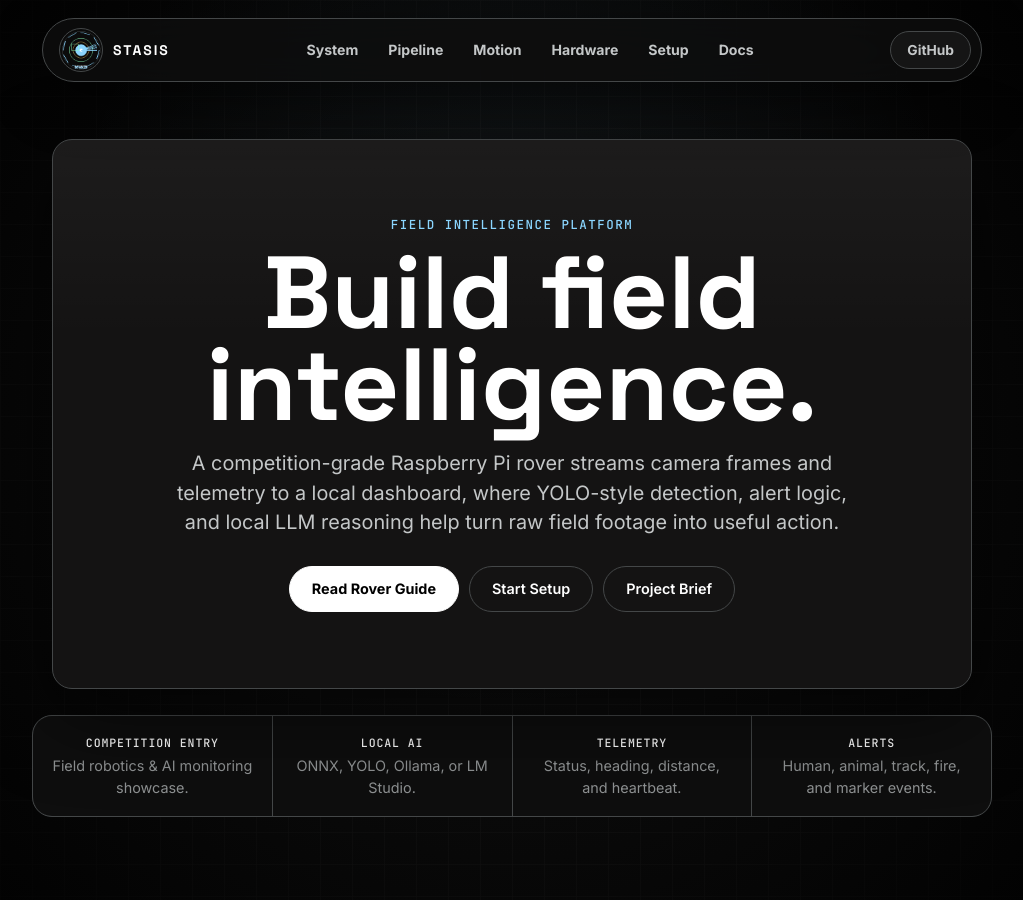
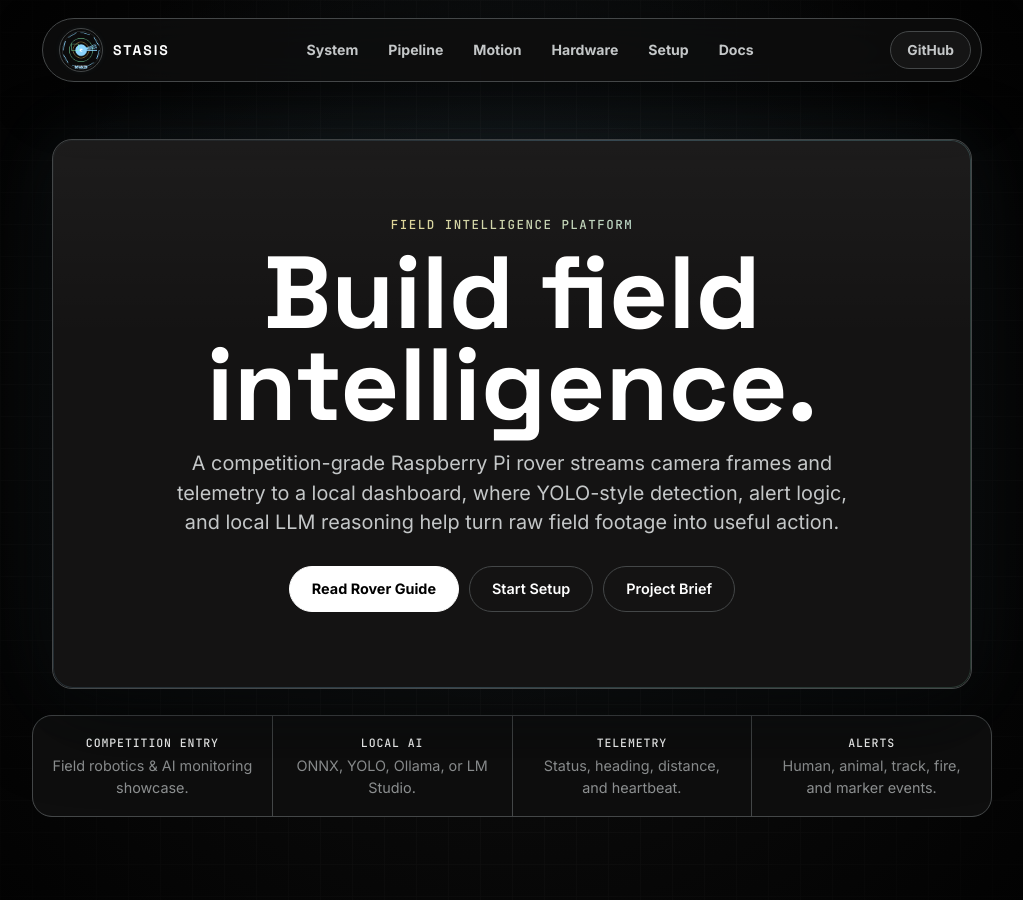
Before and after one commit to Catkartikwastaken/Stasis, a Jekyll site: the page docs/index.html, which Jekyll copies as it is, in a window 1280 px wide and 900 px high. Shown: the whole window, without its empty margins (128-1151 px from the left). Built offline with Jekyll 4.4.1, drawn with Linux system fonts in a browser that asks for light colours; some of the changed text lies outside the part shown.

Commit message:
docs: dramatic visual effects — animated gradient border on hero, pulsing glow, shimmer subtitle, auto-start HUD demo

```diff
--- a/docs/index.html
+++ b/docs/index.html
@@ -1228,6 +1228,81 @@
       filter: drop-shadow(0 0 8px currentColor);
     }
 
+    /* === CREATIVE EFFECTS === */
+
+    /* Animated border glow on hero card */
+    .hero-card {
+      position: relative;
+      overflow: hidden;
+    }
+    .hero-card::before {
+      content: '';
+      position: absolute;
+      inset: 0;
+      border-radius: 20px;
+      padding: 1px;
+      background: conic-gradient(from var(--angle, 0deg),
+        transparent 0%,
+        rgba(139, 214, 255, 0.25) 25%,
+        rgba(140, 255, 189, 0.15) 50%,
+        rgba(139, 214, 255, 0.25) 75%,
+        transparent 100%
+      );
+      -webkit-mask: linear-gradient(#fff 0 0) content-box, linear-gradient(#fff 0 0);
+      -webkit-mask-composite: xor;
+      mask-composite: exclude;
+      pointer-events: none;
+      z-index: 1;
+      animation: border-spin 4s linear infinite;
+    }
+    @keyframes border-spin {
+      to { --angle: 360deg; }
+    }
+    @property --angle {
+      syntax: '<angle>';
+      initial-value: 0deg;
+      inherits: false;
+    }
+
+    /* Pulsing glow on hero card shadow */
+    .hero-card {
+      animation: hero-glow 3s ease-in-out infinite;
+    }
+    @keyframes hero-glow {
+      0%, 100% { box-shadow: 0 26px 80px rgba(0,0,0,0.55), 0 0 40px rgba(139,214,255,0.03); }
+      50% { box-shadow: 0 26px 80px rgba(0,0,0,0.55), 0 0 80px rgba(139,214,255,0.08); }
+    }
+
+    /* Breathing glow on brand logo */
+    .brand-logo {
+      transition: box-shadow 300ms ease, transform 300ms ease;
+    }
+    .brand-logo:hover {
+      box-shadow: 0 0 20px rgba(139, 214, 255, 0.4);
+      transform: scale(1.08);
+    }
+    @keyframes logo-breathe {
+      0%, 100% { box-shadow: 0 0 0px rgba(139, 214, 255, 0); }
+      50% { box-shadow: 0 0 18px rgba(139, 214, 255, 0.15); }
+    }
+    .brand-logo {
+      animation: logo-breathe 4s ease-in-out infinite;
+    }
+
+    /* Animated subtitle gradient */
+    .hero-card .sub {
+      background: linear-gradient(90deg, var(--cyan), var(--green), var(--amber), var(--cyan));
+      background-size: 300% 100%;
+      -webkit-background-clip: text;
+      background-clip: text;
+      -webkit-text-fill-color: transparent;
+      animation: sub-shimmer 5s ease-in-out infinite;
+    }
+    @keyframes sub-shimmer {
+      0%, 100% { background-position: 0% 50%; }
+      50% { background-position: 100% 50%; }
+    }
+
     /* === Creative Cursor Effects (desktop only) === */
     @media (hover: hover) and (pointer: fine) {
       .cursor-spotlight {
@@ -1351,6 +1426,10 @@
         transition: none;
       }
       .hero { animation: none; }
+      .hero-card { animation: none; }
+      .hero-card::before { animation: none; display: none; }
+      .hero-card .sub { animation: none; -webkit-text-fill-color: var(--cyan); color: var(--cyan); }
+      .brand-logo { animation: none; }
       .video-fallback span { animation: none; }
     }
 
```
Also changed, not shown: other parts of docs/index.html (+10 -1 lines).
